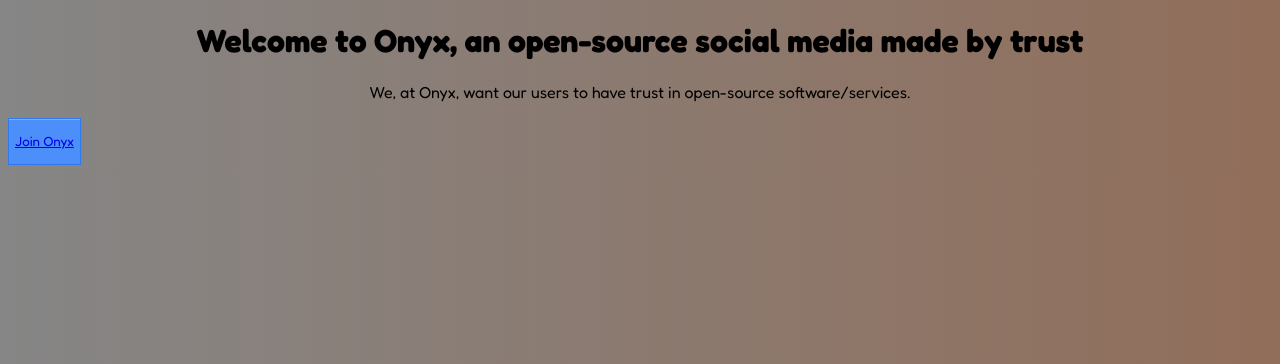
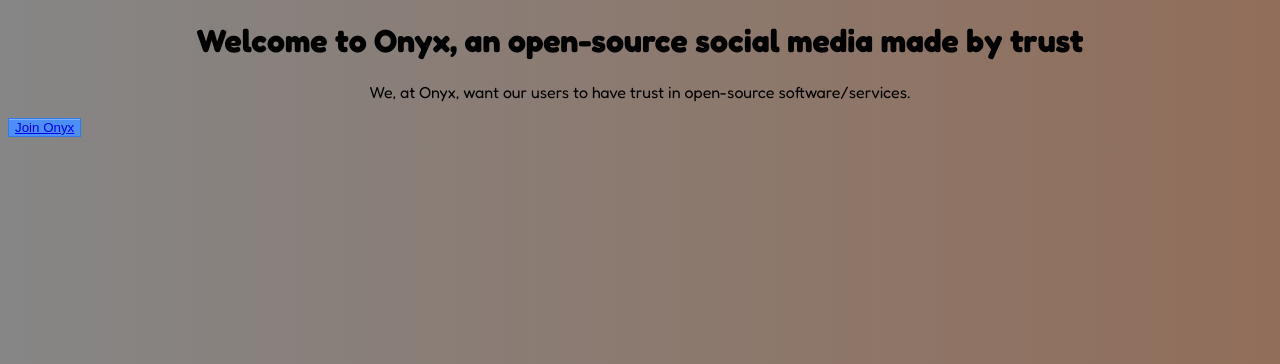
Before and after one commit to OnyxSocial/cloned.pizza, a PHP site: page / in a window 1280 px wide. Shown: the part 88-452 px from the top of the page. Run offline with PHP 8.4, Linux system fonts and the light colour scheme.

Commit message:
gfvbfdcv

```diff
--- a/assets/css/onyx.css
+++ b/assets/css/onyx.css
@@ -39,7 +39,7 @@ p {
 }
 button.blue {
     color: white;
-    background: #4C8FFB;
+    background: #4c8ffb;
     border: 1px #3079ED solid;
     box-shadow: inset 0 1px 0 #80B0FB;
 }
--- a/index.html
+++ b/index.html
@@ -17,6 +17,6 @@
         </div>
         <h1>Welcome to Onyx, an open-source social media made by trust</h1>
         <p>We, at Onyx, want our users to have trust in open-source software/services.</p>
-        <button class="blue"><a href="account.cloned.pizza/login.php?utm_source=cloned.pizza"><p>Join Onyx</p></a></button>
+        <button class="blue"><a href="https://account.cloned.pizza/login.php?utm_source=cloned.pizza">Join Onyx</a></button>
     </body>
 </html>
```
